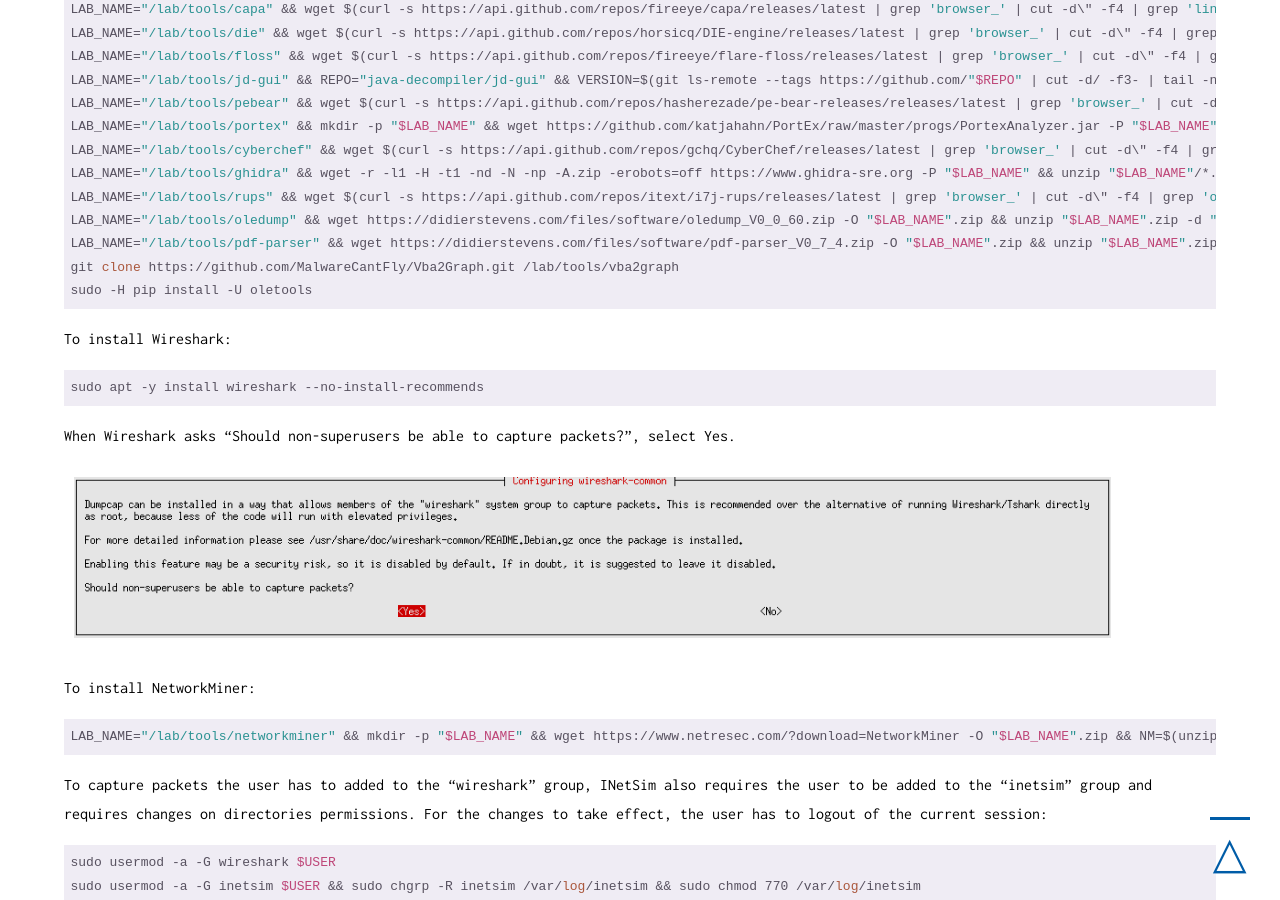
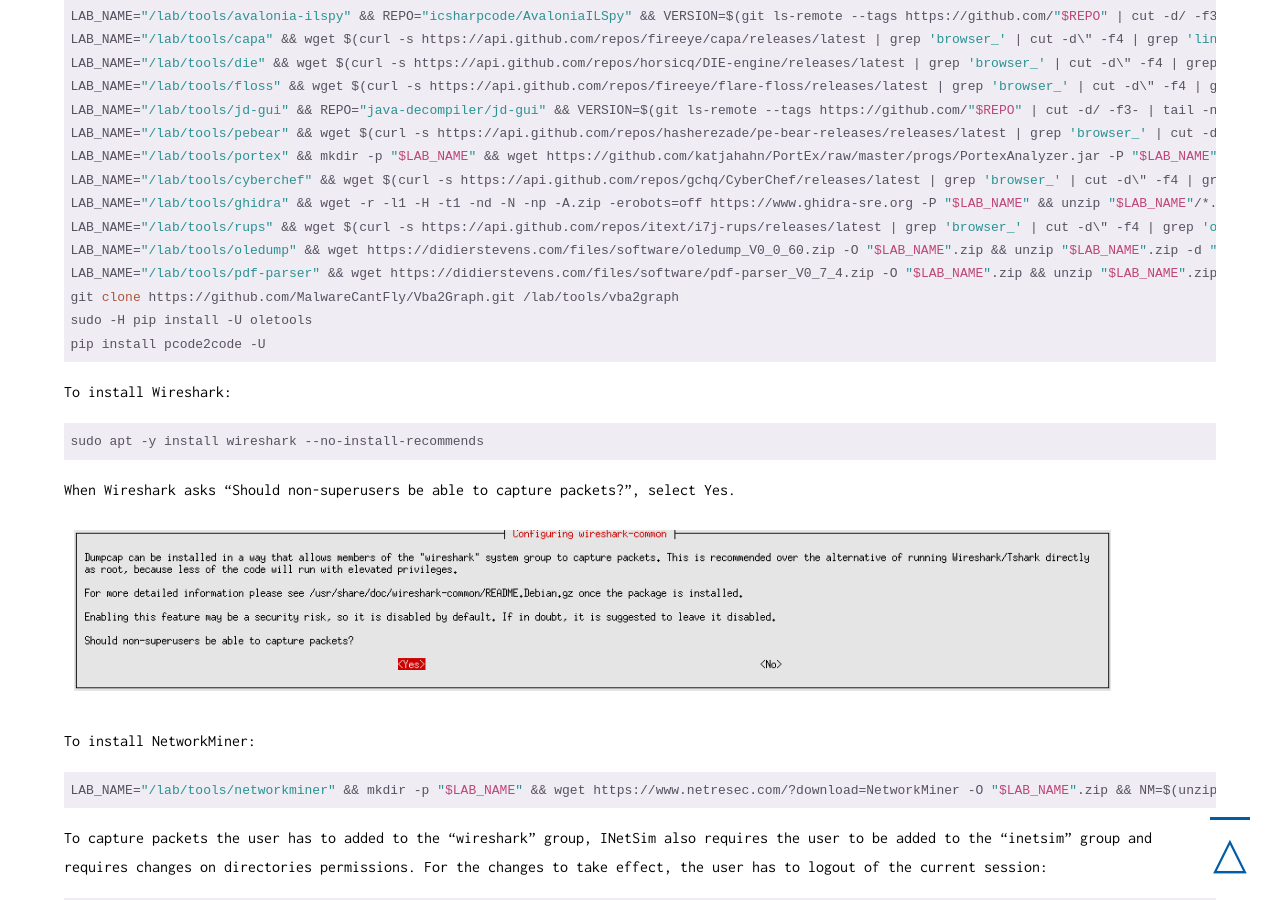
Before and after one commit to qwertzy-antonio-godinho/qwertzy-antonio-godinho.github.io, a Jekyll site: the page built from _posts/2021-02-08-Malware-Lab-Part-1-The-Gateway.md, in a window 1280 px wide and 900 px high, scrolled down 27569 px. Built offline with Jekyll 4.4.1, drawn with Linux system fonts in a browser that asks for light colours; some of the changed text lies outside the part shown.

Commit message:
Update 2021-02-08-Malware-Lab-Part-1-The-Gateway.md

```diff
--- a/_posts/2021-02-08-Malware-Lab-Part-1-The-Gateway.md
+++ b/_posts/2021-02-08-Malware-Lab-Part-1-The-Gateway.md
@@ -625,6 +625,7 @@ vbindiff | Displays two files at once, and highlights differences between them
 pixd | A tool for visualizing binary data using a colour palette
 Vba2Graph | Generates a VBA call graph, with potential malicious keywords highlighted
 oletools | Python tools to analyze Microsoft OLE2 files
+pcode2code | A VBA p-code decompiler
 
 ## Adding tools repositories
 
@@ -722,7 +723,8 @@ LAB_NAME="/lab/tools/rups" && wget $(curl -s https://api.github.com/repos/itext/
 LAB_NAME="/lab/tools/oledump" && wget https://didierstevens.com/files/software/oledump_V0_0_60.zip -O "$LAB_NAME".zip && unzip "$LAB_NAME".zip -d "$LAB_NAME" && rm "$LAB_NAME".zip
 LAB_NAME="/lab/tools/pdf-parser" && wget https://didierstevens.com/files/software/pdf-parser_V0_7_4.zip -O "$LAB_NAME".zip && unzip "$LAB_NAME".zip -d "$LAB_NAME" && rm "$LAB_NAME".zip
 git clone https://github.com/MalwareCantFly/Vba2Graph.git /lab/tools/vba2graph
-sudo -H pip install -U oletools</code></pre>
+sudo -H pip install -U oletools
+pip install pcode2code -U</code></pre>
 
 To install Wireshark:
 
```
